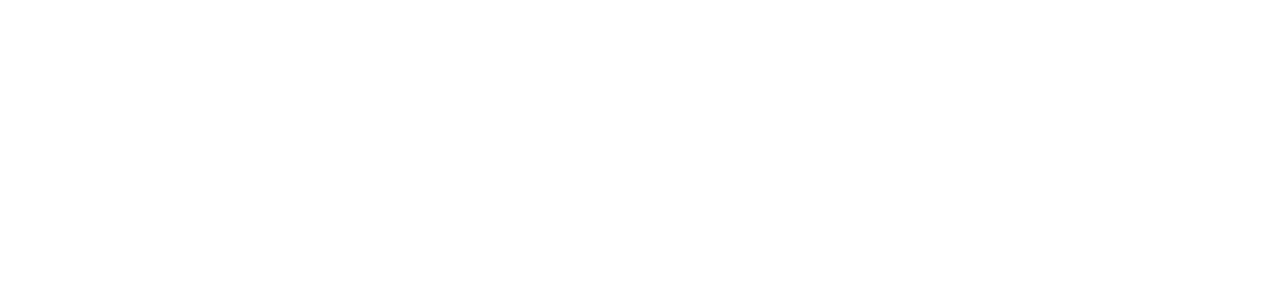
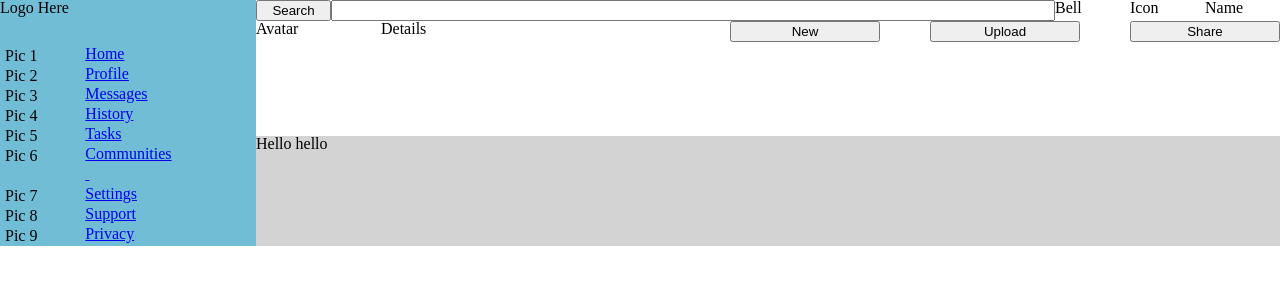
Before and after one commit to ChrisSturgeon/odin-admin-page, a plain HTML site: page index.html in a window 1280 px wide. Drawn offline with Linux system fonts and the light colour scheme.

Commit message:
Top level layout complete

```diff
--- a/index.html
+++ b/index.html
@@ -5,8 +5,77 @@
   <meta http-equiv="X-UA-Compatible" content="IE=edge">
   <meta name="viewport" content="width=device-width, initial-scale=1.0">
   <title>Admin Dashboard</title>
+  <link rel="stylesheet" href="style.css">
 </head>
 <body>
 
+  <div class="container">
+
+    <div class="header">
+      <div class="headerTop">
+        <button type="submit">Search</button>
+        <input type="search" name="search" id="search">
+        <p>Bell</p>
+        <p>Icon</p>
+        <p>Name</p>
+      </div>
+      <div class="headerBottom">
+        <p>Avatar</p>
+        <p>Details</p>
+        <button>New</button>
+        <button>Upload</button>
+        <button>Share</button>
+      </div>
+
+
+    </div>
+
+    <div class="sidebar">
+      <h1>Logo Here</h1>
+
+      <div class="sideLinks">
+        <p>Pic 1</p>
+        <a href="#">Home</a>
+        <p>Pic 2</p>
+        <a href="#">Profile</a>
+        <p>Pic 3</p>
+        <a href="#">Messages</a>
+        <p>Pic 4</p>
+        <a href="#">History</a>
+        <p>Pic 5</p>
+        <a href="#">Tasks</a>
+        <p>Pic 6</p>
+        <a href="#">Communities</a>
+        <p>&nbsp;</p>
+        <a href="#">&nbsp;</a>
+        <p>Pic 7</p>
+        <a href="#">Settings</a>
+        <p>Pic 8</p>
+        <a href="#">Support</a>
+        <p>Pic 9</p>
+        <a href="#">Privacy</a>
+
+
+
+
+      </div>
+
+    </div>
+
+    <div class="content">
+      Hello hello
+
+      <div class="projects"></div>
+      <div class="announcements"></div>
+      <div class="trending"></div>
+    </div>
+
+
+    </div>
+
+
+
+  </div>
+
 </body>
 </html>
--- a/style.css
+++ b/style.css
@@ -0,0 +1,97 @@
+/* http://meyerweb.com/eric/tools/css/reset/
+   v2.0 | 20110126
+   License: none (public domain)
+*/
+
+html, body, div, span, applet, object, iframe,
+h1, h2, h3, h4, h5, h6, p, blockquote, pre,
+a, abbr, acronym, address, big, cite, code,
+del, dfn, em, img, ins, kbd, q, s, samp,
+small, strike, strong, sub, sup, tt, var,
+b, u, i, center,
+dl, dt, dd, ol, ul, li,
+fieldset, form, label, legend,
+table, caption, tbody, tfoot, thead, tr, th, td,
+article, aside, canvas, details, embed,
+figure, figcaption, footer, header, hgroup,
+menu, nav, output, ruby, section, summary,
+time, mark, audio, video {
+	margin: 0;
+	padding: 0;
+	border: 0;
+	font-size: 100%;
+	font: inherit;
+	vertical-align: baseline;
+}
+/* HTML5 display-role reset for older browsers */
+article, aside, details, figcaption, figure,
+footer, header, hgroup, menu, nav, section {
+	display: block;
+}
+body {
+	line-height: 1;
+}
+ol, ul {
+	list-style: none;
+}
+blockquote, q {
+	quotes: none;
+}
+blockquote:before, blockquote:after,
+q:before, q:after {
+	content: '';
+	content: none;
+}
+table {
+	border-collapse: collapse;
+	border-spacing: 0;
+}
+
+/* My CSS */
+
+.container {
+  display: grid;
+  grid-template-columns: 1fr 4fr;
+}
+
+.header {
+  background-color: white;
+  grid-column: 2/-1
+}
+
+.header > .headerTop {
+  display: grid;
+  grid-template-columns: 75px 4fr repeat(3, 75px);
+  grid-auto-flow: column;
+
+}
+
+
+.header > .headerBottom {
+  display: grid;
+  grid-template-columns: 75px 4fr repeat(3, 150px);
+  grid-auto-flow: column;
+  gap: 50px;
+}
+
+.sidebar {
+  background-color: rgb(114, 189, 214);
+  grid-row: 1/3;
+}
+
+.sideLinks {
+  margin-top: 30px;
+  display: grid;
+  grid-template-columns: 1fr 2fr;
+}
+
+.sideLinks > p {
+  padding: 2px 5px;
+}
+
+.content {
+  background-color: lightgrey;
+  grid-column: 2/3;
+  grid-row: 2/3
+
+}
```
Also changed, not shown: aim.png (added), 1 other file.
